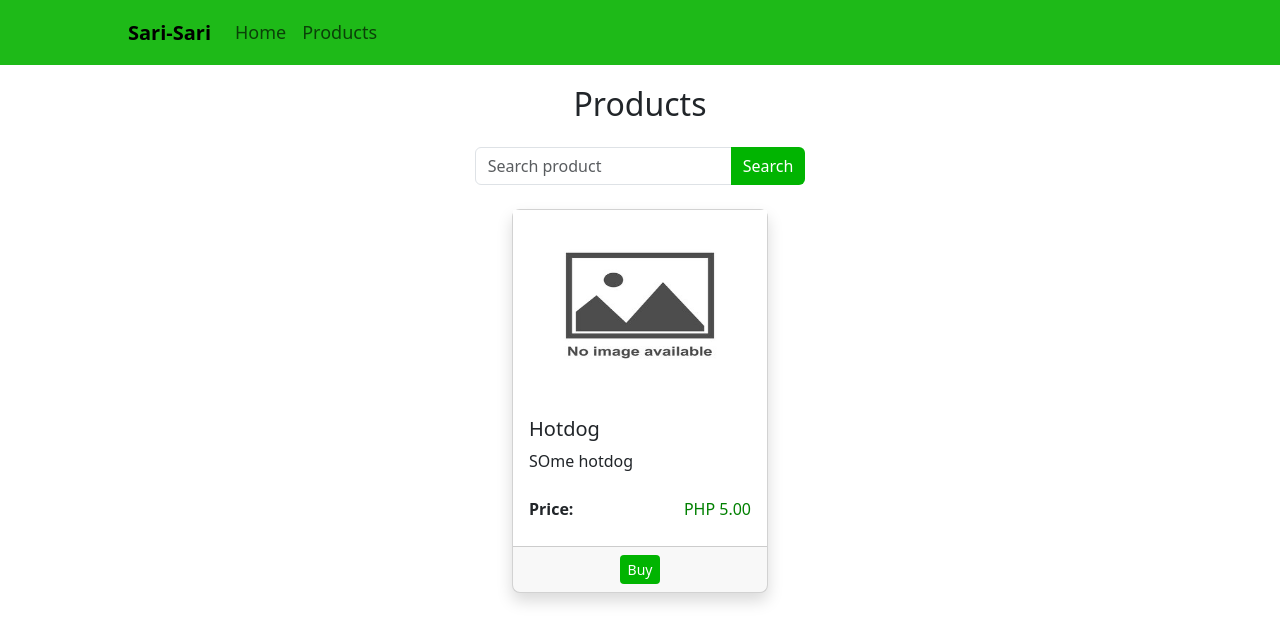
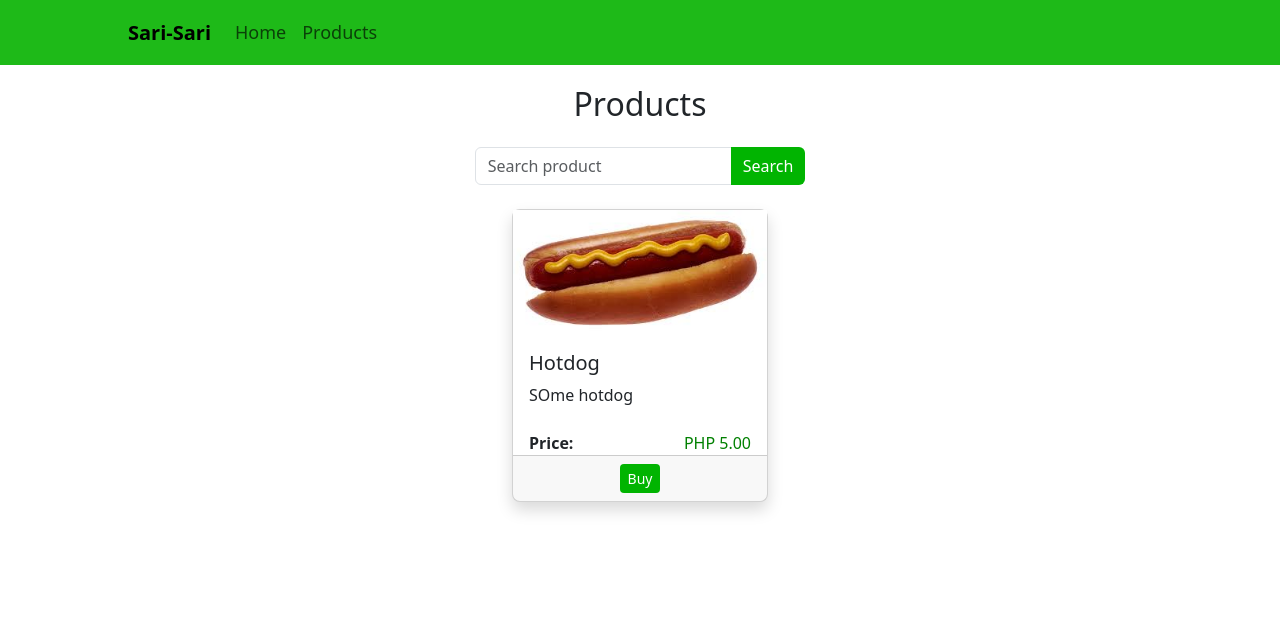
Before and after one commit to Scrappyz/Sari-Sari, a React (Vite) app in the folder frontend/: page /products in a window 1280 px wide. Shown: the top 642 px of the page. Built offline with nearby package versions, Linux system fonts and the light colour scheme.

Commit message:
Added automatic image resizing in card

```diff
--- a/frontend/src/user/components/ProductCard/ProductCard.css
+++ b/frontend/src/user/components/ProductCard/ProductCard.css
@@ -21,3 +21,11 @@
 .product-desc {
     overflow-y: auto;
 }
+
+.card-body {
+    padding-bottom: 0;
+}
+
+.card-footer {
+    margin: 0;
+}
--- a/frontend/src/user/components/ProductCard/ProductCard.jsx
+++ b/frontend/src/user/components/ProductCard/ProductCard.jsx
@@ -10,7 +10,7 @@ function ProductCard({
 	mediaSrc = "no-pic.jpg"
 }) {
     return (
-		<div className='card p-0 rounded-3 shadow' style={{maxWidth: "16rem", maxHeight: "24rem"}}>
+		<div className='card rounded-3 shadow' style={{maxWidth: "16rem", maxHeight: "22rem"}}>
 			<div style={{height: "50%"}}>
 				<img src={mediaSrc} style={{objectFit: "fill", width: "100%", height: "100%"}} />
 			</div>
--- a/frontend/src/user/pages/Products/Products.jsx
+++ b/frontend/src/user/pages/Products/Products.jsx
@@ -21,7 +21,7 @@ function Products() {
                     </form>
                 </div>
                 <div className='d-flex justify-content-center mt-4'>
-                    <ProductCard product={"Hotdog"} price={"PHP 5.00"}  desc={"SOme hotdog"}/>
+                    <ProductCard product={"Hotdog"} price={"PHP 5.00"} mediaSrc={"hotdog.jpg"} desc={"SOme hotdog"}/>
                 </div>
             </div>
         </div>
```
